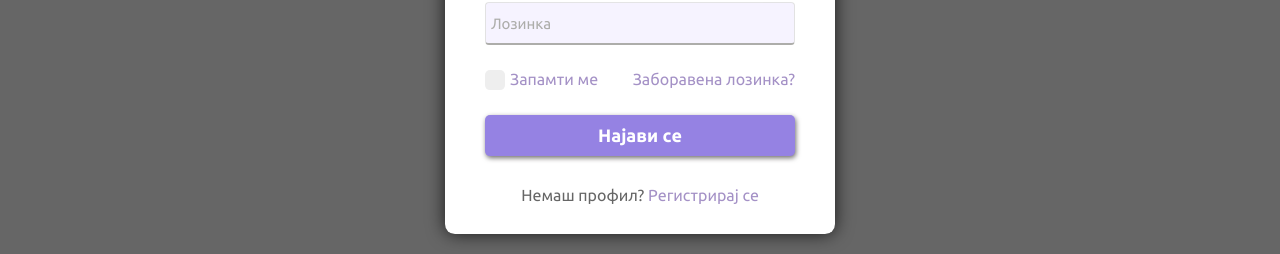
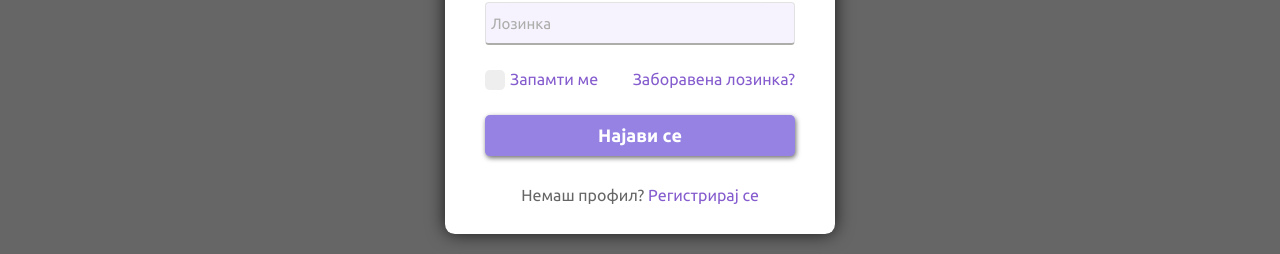
Before and after one commit to petark7/tajmaut, a React (Create React App) app: page / in a window 1280 px wide. Both pictures are taken after a click on the button "Најава". Shown: the part 373-627 px from the top of the page. Built offline with nearby package versions, Linux system fonts and the light colour scheme; the HTML template or start-up script is replaced by a standard one.

Commit message:
Visual updates LOGIN/REGISTER

```diff
--- a/src/components/ForgotPass/Password.css
+++ b/src/components/ForgotPass/Password.css
@@ -148,10 +148,6 @@ input[type="submit"] {
   font-size: 16px;
   color: #6d6d6d;
 }
-.register a {
-  text-decoration: none;
-  color: rgb(133, 92, 206);
-}
 
 .flow input:focus ~ label,
 .flow input:valid ~ label {
--- a/src/components/Login/Login.css
+++ b/src/components/Login/Login.css
@@ -121,7 +121,7 @@ input[type="submit"] {
 
 .forgotPassword {
   font-size: 16px;
-  color: rgb(164, 145, 198);
+  color: rgb(133, 92, 206);
   cursor: pointer;
 }
 
@@ -133,7 +133,7 @@ input[type="submit"] {
 }
 
 .signup a {
-  color: rgb(164, 145, 198);
+  color: rgb(133, 92, 206);
   text-decoration: none;
 }
 
@@ -158,7 +158,7 @@ input[type="submit"] {
   position: relative;
   padding-left: 25px;
   margin-bottom: 12px;
-  color: rgb(164, 145, 198);
+  color: rgb(133, 92, 206);
   cursor: pointer;
   font-size: 16px;
   -webkit-user-select: none;
--- a/src/components/Register/Register.css
+++ b/src/components/Register/Register.css
@@ -18,6 +18,12 @@
   border-radius: 10px 10px 0 0;
   color: white;
   font-weight: bold;
+}
+
+.register a {
+  text-decoration: none;
+  color: rgb(133, 92, 206);
+  margin-left: 5px;
 }
 
 .register-in .X {
@@ -47,17 +53,13 @@
   position: relative;
   padding-left: 25px;
   margin-top: 20px;
-  color: rgb(164, 145, 198);
+  color: rgb(133, 92, 206);
   cursor: pointer;
   font-size: 16px;
   -webkit-user-select: none;
   -moz-user-select: none;
   -ms-user-select: none;
   user-select: none;
-}
-
-.register a {
-  margin-left: 5px;
 }
 
 /* Hide the browser's default checkbox */
```
